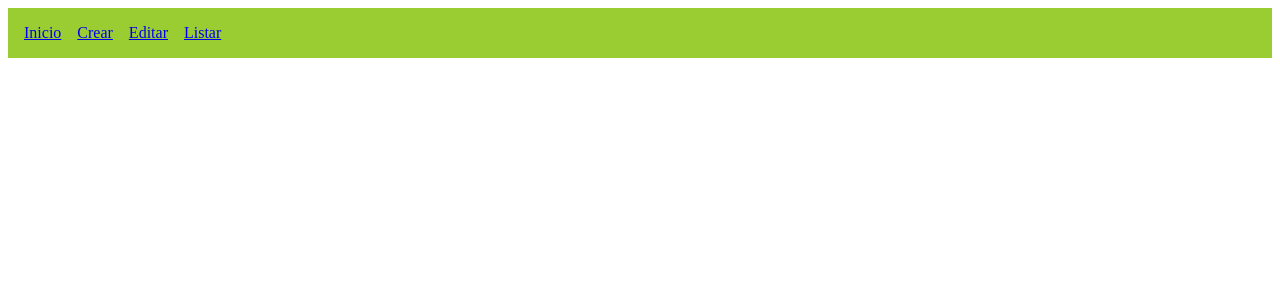
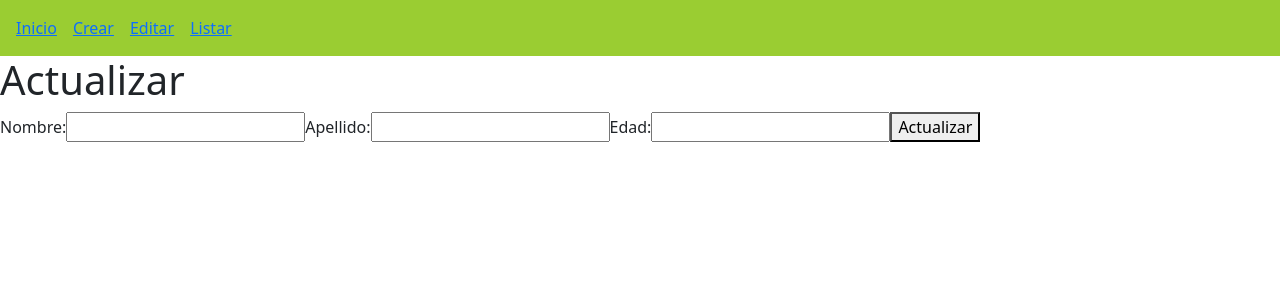
Before and after one commit to pablovirtual/proyecto_vue, a Vue app: page /actualizar in a window 1280 px wide. Shown: the top 300 px of the page. Built offline with nearby package versions, Linux system fonts and the light colour scheme; no server answers.

Commit message:
se agrega bootstrap y se corrijen las rutas de actualizar, agegar y eliminar

```diff
--- a/index.html
+++ b/index.html
@@ -4,10 +4,12 @@
     <meta charset="UTF-8" />
     <link rel="icon" type="image/svg+xml" href="/vite.svg" />
     <meta name="viewport" content="width=device-width, initial-scale=1.0" />
+    <link href="https://cdn.jsdelivr.net/npm/bootstrap@5.3.3/dist/css/bootstrap.min.css" rel="stylesheet" integrity="sha384-QWTKZyjpPEjISv5WaRU9OFeRpok6YctnYmDr5pNlyT2bRjXh0JMhjY6hW+ALEwIH" crossorigin="anonymous">
     <title>Actividad 1.3. Prototipado en Vue.js</title>
   </head>
   <body>
     <div id="app"></div>
     <script type="module" src="/src/main.js"></script>
+    <script src="https://cdn.jsdelivr.net/npm/bootstrap@5.3.3/dist/js/bootstrap.bundle.min.js" integrity="sha384-YvpcrYf0tY3lHB60NNkmXc5s9fDVZLESaAA55NDzOxhy9GkcIdslK1eN7N6jIeHz" crossorigin="anonymous"></script>
   </body>
 </html>
--- a/src/components/Actualizar.vue
+++ b/src/components/Actualizar.vue
@@ -0,0 +1,14 @@
+<template>
+    <div>
+        <h1>Actualizar</h1>
+        <form>
+        <label for="nombre">Nombre:</label>
+        <input type="text" id="nombre" name="nombre" />
+        <label for="apellido">Apellido:</label>
+        <input type="text" id="apellido" name="apellido" />
+        <label for="edad">Edad:</label>
+        <input type="number" id="edad" name="edad" />
+        <button>Actualizar</button>
+        </form>
+    </div>
+</template>
--- a/src/components/Agregar.vue
+++ b/src/components/Agregar.vue
@@ -0,0 +1,14 @@
+<template>
+    <div>
+        <h1>Actualizar</h1>
+        <form>
+        <label for="nombre">Nombre:</label>
+        <input type="text" id="nombre" name="nombre" />
+        <label for="apellido">Apellido:</label>
+        <input type="text" id="apellido" name="apellido" />
+        <label for="edad">Edad:</label>
+        <input type="number" id="edad" name="edad" />
+        <button>Actualizar</button>
+        </form>
+    </div>
+</template>
--- a/src/components/Eliminar.vue
+++ b/src/components/Eliminar.vue
@@ -0,0 +1,14 @@
+<template>
+    <div>
+        <h1>Actualizar</h1>
+        <form>
+        <label for="nombre">Nombre:</label>
+        <input type="text" id="nombre" name="nombre" />
+        <label for="apellido">Apellido:</label>
+        <input type="text" id="apellido" name="apellido" />
+        <label for="edad">Edad:</label>
+        <input type="number" id="edad" name="edad" />
+        <button>Actualizar</button>
+        </form>
+    </div>
+</template>
--- a/src/router/index.js
+++ b/src/router/index.js
@@ -4,6 +4,10 @@ import Crear from '../components/Crear.vue'
 import Editar from '../components/Editar.vue'
 import Listar from '../components/Listar.vue'
 import Inicio from '../components/Inicio.vue'
+import actualizar from '../components/Actualizar.vue'
+import Eliminar from '../components/Eliminar.vue'
+import Agregar from '../components/Agregar.vue'
+
 
 const routes = [
   {
@@ -29,7 +33,23 @@ const routes = [
     path: '/listar',
     name: 'Listar',
     component: Listar
+  },
+  {
+    path:'/actualizar',
+    name:'Actualizar',
+    component:actualizar
+  },
+  {
+    path: '/agregar',
+    name: 'Agregar',
+    component: Crear
+  },
+  {
+    path:'/eliminar',
+    name:'Eliminar',
+    component:Eliminar
   }
+
 ]
 
 const router = createRouter({
```
